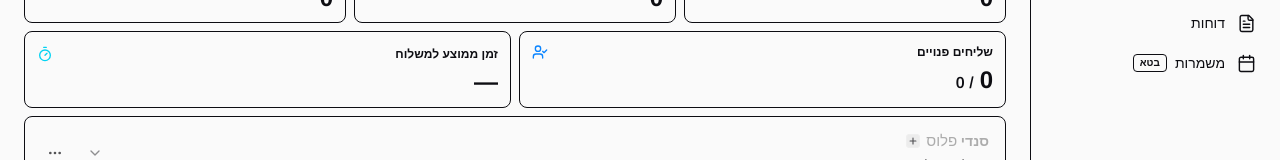
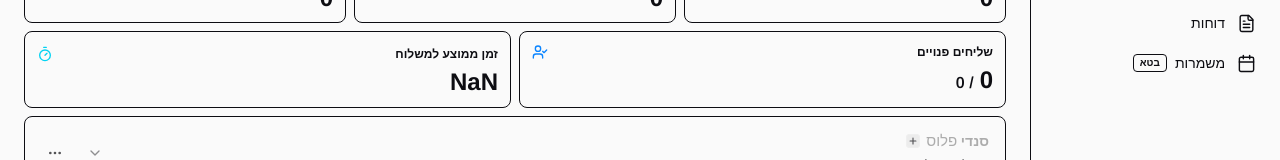
Before and after one commit to UxNinja360/sendi-system-demo, a React (Vite) app: page /dashboard in a window 1280 px wide. Shown: the part 245-405 px from the top of the page. Built offline with nearby package versions, Linux system fonts and the light colour scheme; sample sign-in values are in the browser's storage; a web font is replaced by a local one.

Commit message:
תיקון

```diff
--- a/src/app/pages/dashboard.tsx
+++ b/src/app/pages/dashboard.tsx
@@ -151,7 +151,7 @@ const getDashboardGreeting = (date = new Date()) => {
 const formatAverageDeliveryTime = (minutes: number | null) =>
   typeof minutes === 'number' && Number.isFinite(minutes) && minutes > 0
     ? `${formatNumber(minutes)} דק׳`
-    : '—';
+    : 'NaN';
 
 const isDashboardPullRefreshIgnoredTarget = (target: EventTarget | null) => {
   if (!(target instanceof Element)) return false;
```
